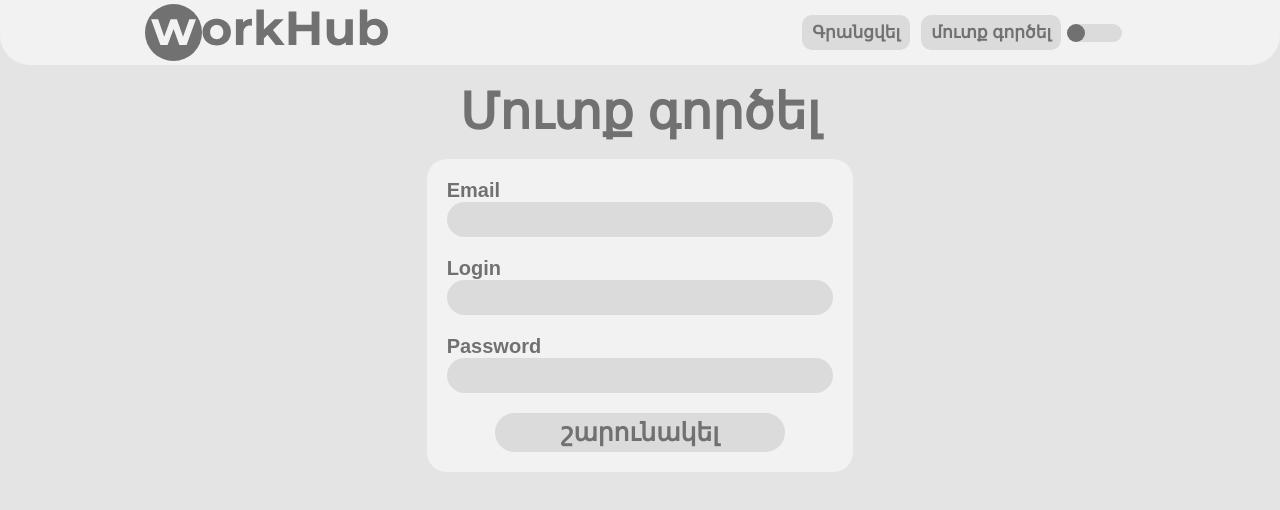
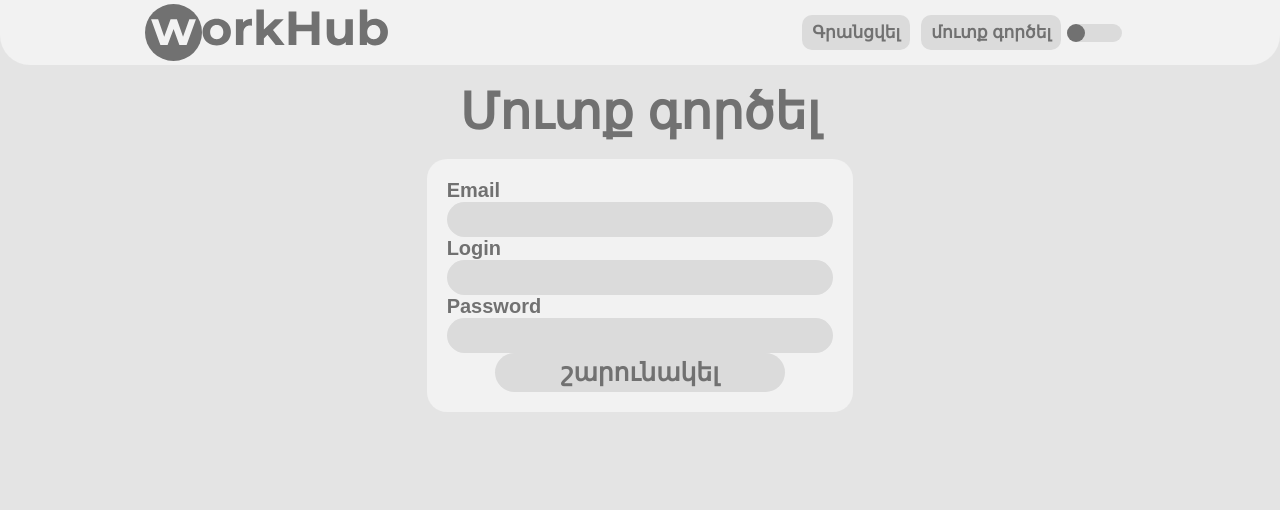
Before and after one commit to saroamirkhanyan/workhub, a React (Create React App) app: page /signin in a window 1280 px wide. Shown: the top 510 px of the page. Built offline with nearby package versions, Linux system fonts and the light colour scheme.

Commit message:
Update SignForm.jsx

```diff
--- a/src/components/SignComponent/SignForm.jsx
+++ b/src/components/SignComponent/SignForm.jsx
@@ -5,7 +5,11 @@ import { Input, Label, Wrapper, Button } from '../../styled/StyledElements'
 
 // grid dont work well
 // change StyledButton props
-const FormWrapper = styled(Wrapper)`
+const FormWrapper = styled.form`
+    display: flex;
+    justify-content: center;
+    align-items: center;
+    flex-wrap:wrap;
   grid-column: 2 / 12;
   background-color: ${(props) => props.theme.primaryBg};
   border-radius: 20px;
```
